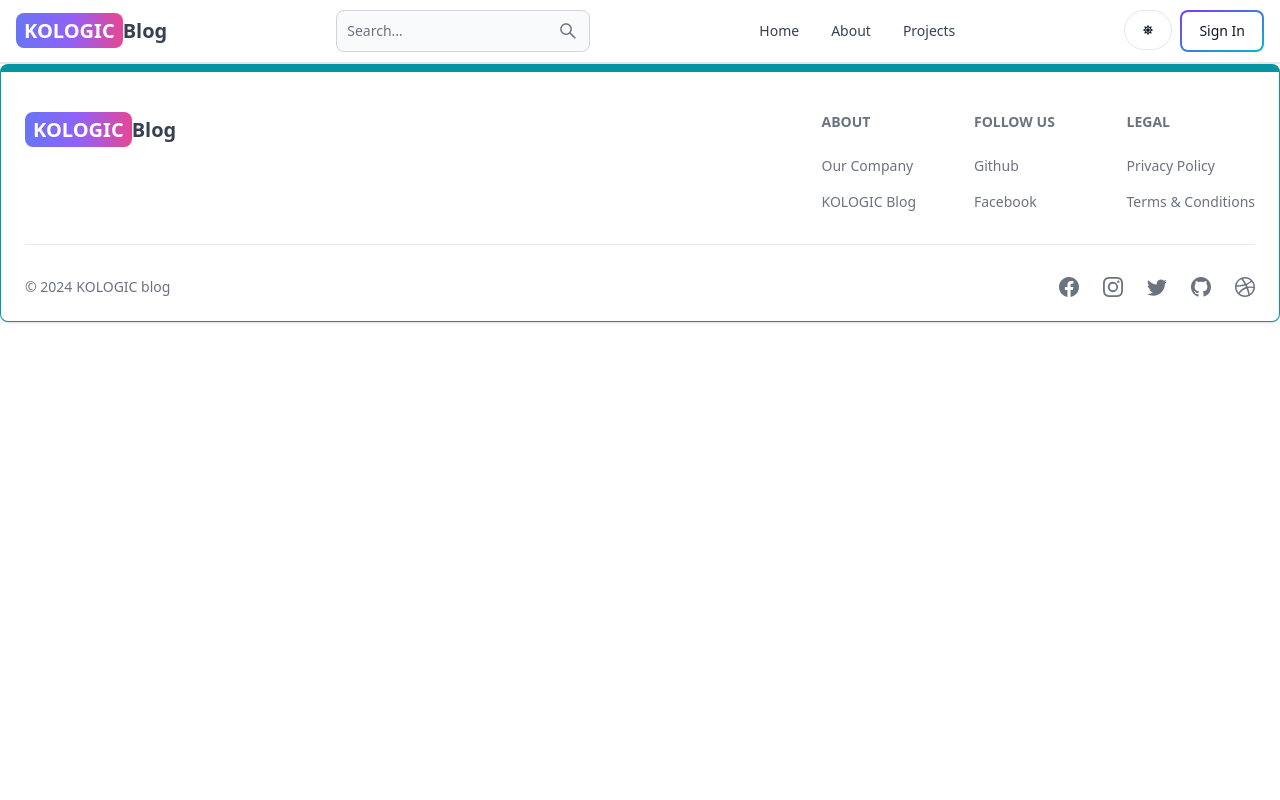
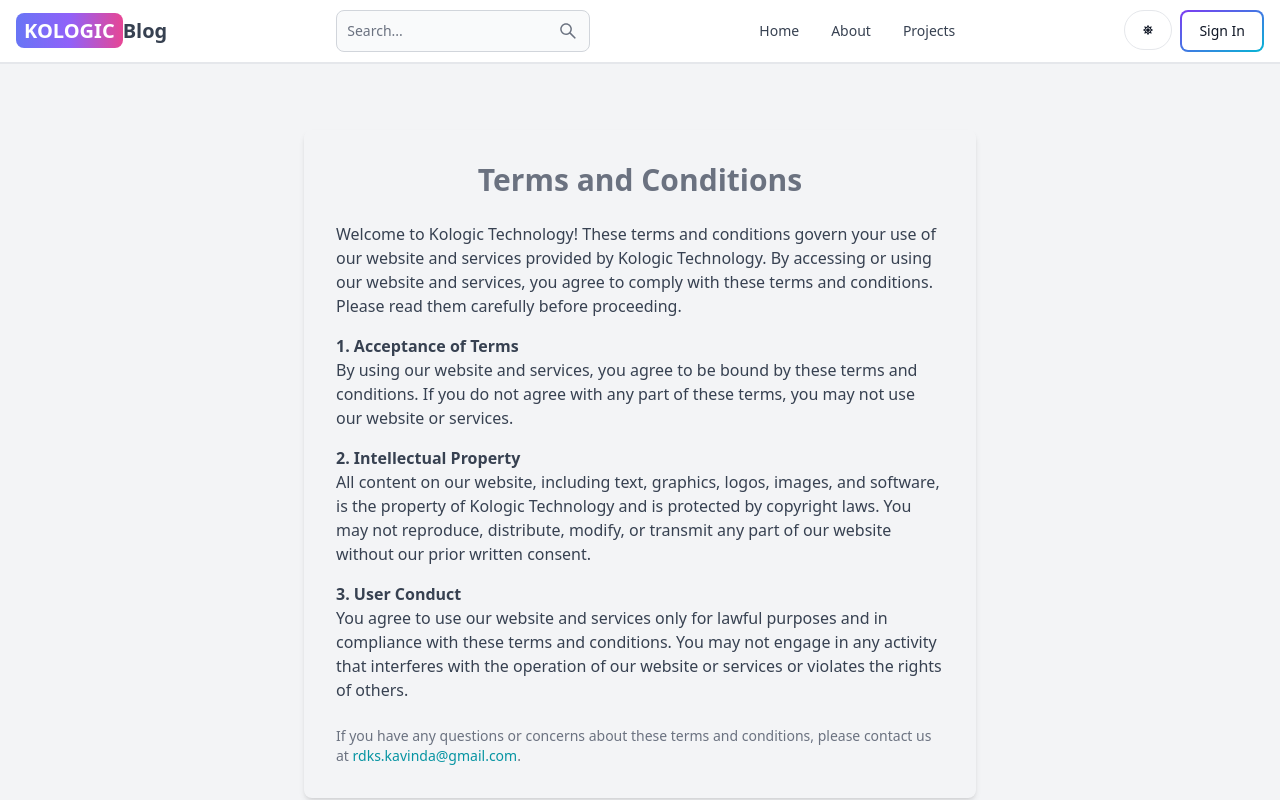
Before and after one commit to KavindaRajapaksha/KologicBlog, a React (Vite) app in the folder client/: page /terms-and-conditions in a window 1280 px wide. Shown: the top 800 px of the page. Built offline with nearby package versions, Linux system fonts and the light colour scheme; no server answers.

Commit message:
Add some stylings and some pages

```diff
--- a/client/index.html
+++ b/client/index.html
@@ -2,6 +2,7 @@
 <html lang="en">
   <head>
     <meta charset="UTF-8" />
+    <link rel="icon" href="./src/assets/fotor-2024022817323.png" />
 
     <meta name="viewport" content="width=device-width, initial-scale=1.0" />
     <title>Kologic Blog</title>
--- a/client/src/App.jsx
+++ b/client/src/App.jsx
@@ -15,6 +15,8 @@ import UpdatePost from "./pages/UpdatePost";
 import PostPage from "./pages/PostPage";
 import ScrollToTop from "./components/ScrollToTop";
 import Search from "./pages/Search";
+import TermsAndConditions from "./pages/TermsAndCondition";
+import PrivacyPolicy from "./pages/PrivacyPolicy";
 
 
 export default function App() {
@@ -28,6 +30,8 @@ export default function App() {
         <Route path="/sign-in" element={<SignIn />} />
         <Route path="/sign-up" element={<SignUp />} />
         <Route path="/search" element={<Search />} />
+        <Route path="/terms-and-conditions" element={<TermsAndConditions />} />
+        <Route path="/privacy-policy" element={<PrivacyPolicy />} />
         <Route element={<PrivateRoute />}>
         <Route path="/dashboard" element={<Dashboard />} />
         </Route>
--- a/client/src/components/DashProfile.jsx
+++ b/client/src/components/DashProfile.jsx
@@ -157,6 +157,10 @@ export default function DashProfile() {
   }
 
   return (
+
+
+
+
     <div className="max-w-lg mx-auto p-3 w-full">
       <h1 className="my-7 text-center font-semibold text-3xl">Profile</h1>
       <form onSubmit={handleSubmit} className="flex flex-col gap-4">
--- a/client/src/components/Footer.jsx
+++ b/client/src/components/Footer.jsx
@@ -22,7 +22,7 @@ export default function FooterComponent() {
               <Footer.Title title='About' />
               <Footer.LinkGroup col>
                 <Footer.Link
-                  href='#'
+                  href='/post/kologic-technology'
                   target='_blank'
                   rel='noopener noreferrer'
                 >
@@ -53,8 +53,8 @@ export default function FooterComponent() {
             <div>
               <Footer.Title title='Legal' />
               <Footer.LinkGroup col>
-                <Footer.Link href='#'>Privacy Policy</Footer.Link>
-                <Footer.Link href='#'>Terms &amp; Conditions</Footer.Link>
+                <Footer.Link href='/privacy-policy'>Privacy Policy</Footer.Link>
+                <Footer.Link href='/terms-and-conditions'>Terms &amp; Conditions</Footer.Link>
               </Footer.LinkGroup>
             </div>
           </div>
@@ -67,7 +67,7 @@ export default function FooterComponent() {
             year={new Date().getFullYear()}
           />
           <div className="flex gap-6 sm:mt-0 mt-4 sm:justify-center">
-            <Footer.Icon href='#' icon={BsFacebook}/>
+            <Footer.Icon href='https://www.facebook.com/profile.php?id=61553784651577' icon={BsFacebook}/>
             <Footer.Icon href='#' icon={BsInstagram}/>
             <Footer.Icon href='#' icon={BsTwitter}/>
             <Footer.Icon href='https://github.com/KavindaRajapaksha' icon={BsGithub}/>
--- a/client/src/index.css
+++ b/client/src/index.css
@@ -6,7 +6,6 @@ body{
     height: 100vh;
 
 }
-
 
 .ql-editor {
     font-size: 1.05rem;
--- /dev/null
+++ b/client/src/pages/PrivacyPolicy.jsx
@@ -0,0 +1,28 @@
+import { BsShieldLock } from 'react-icons/bs';
+
+const PrivacyPolicy = () => {
+  return (
+    <div className="min-h-screen flex items-center justify-center bg-gray-100 dark:bg-[rgb(16,23,42)]">
+      <div className="max-w-2xl mx-auto p-8 bg-white shadow-md rounded-lg dark:bg-gray-100">
+        <div className="flex items-center justify-center mb-6">
+          <BsShieldLock className="text-4xl text-gray-500 mr-3" />
+          <h1 className="text-3xl font-semibold text-gray-700">Privacy Policy</h1>
+        </div>
+        <div className="text-md text-gray-700">
+          <p className="mb-4">
+            We're sorry, but our privacy policy is currently not available. We are working hard to
+            update it and make it accessible to you as soon as possible. Your privacy is important to us,
+            and we are committed to ensuring that your personal information is protected.
+          </p>
+          <p className="mb-4">
+            In the meantime, if you have any questions or concerns about your privacy or the use of
+            your personal information, please feel free to contact us at{' '}
+            <a href="mailto:info@yourcompany.com" className="text-teal-500">rdks.kavinda@gmail.com</a>.
+          </p>
+        </div>
+      </div>
+    </div>
+  );
+};
+
+export default PrivacyPolicy;
--- a/client/src/pages/Search.jsx
+++ b/client/src/pages/Search.jsx
@@ -148,7 +148,7 @@ export default function Search() {
         <h1 className='text-3xl font-semibold sm:border-b border-gray-500 p-3 mt-5 '>
           Posts results:
         </h1>
-        <div className='p-7 flex flex-wrap gap-4'>
+        <div className='p-7 flex flex-wrap gap-4 justify-center'>
   {!loading && posts.length === 0 && (
     <p className='text-xl text-gray-500'>No posts found.</p>
   )}
@@ -165,6 +165,7 @@ export default function Search() {
     </button>
   )}
 </div>
+
       </div>
     </div>
   );
--- /dev/null
+++ b/client/src/pages/TermsAndCondition.jsx
@@ -0,0 +1,34 @@
+import React from 'react';
+
+const TermsAndConditions = () => {
+  return (
+    <div className="min-h-screen flex items-center justify-center bg-gray-100 dark:bg-[rgb(16,23,42)]">
+      <div className="max-w-2xl mx-auto p-8 shadow-md rounded-lg dark:bg-gray-100">
+        <h1 className="text-3xl font-semibold text-center mb-6 text-gray-500">Terms and Conditions</h1>
+        <div className="text-md text-gray-700">
+          <p className="mb-4">
+            Welcome to Kologic Technology! These terms and conditions govern your use of our website and services provided by Kologic Technology. By accessing or using our website and services, you agree to comply with these terms and conditions. Please read them carefully before proceeding.
+          </p>
+          <p className="mb-4">
+            <strong>1. Acceptance of Terms</strong><br/>
+            By using our website and services, you agree to be bound by these terms and conditions. If you do not agree with any part of these terms, you may not use our website or services.
+          </p>
+          <p className="mb-4">
+            <strong>2. Intellectual Property</strong><br/>
+            All content on our website, including text, graphics, logos, images, and software, is the property of Kologic Technology and is protected by copyright laws. You may not reproduce, distribute, modify, or transmit any part of our website without our prior written consent.
+          </p>
+          <p className="mb-4">
+            <strong>3. User Conduct</strong><br/>
+            You agree to use our website and services only for lawful purposes and in compliance with these terms and conditions. You may not engage in any activity that interferes with the operation of our website or services or violates the rights of others.
+          </p>
+
+        </div>
+        <p className="mt-6 text-sm text-gray-500">
+          If you have any questions or concerns about these terms and conditions, please contact us at <a href="mailto:rdks.kavinda@gmail.com" className="text-teal-500">rdks.kavinda@gmail.com</a>.
+        </p>
+      </div>
+    </div>
+  );
+};
+
+export default TermsAndConditions;
```
Also changed, not shown: client/src/assets/fotor-2024022817323.png (added). Lines whose indentation alone changed are shown as unchanged.
